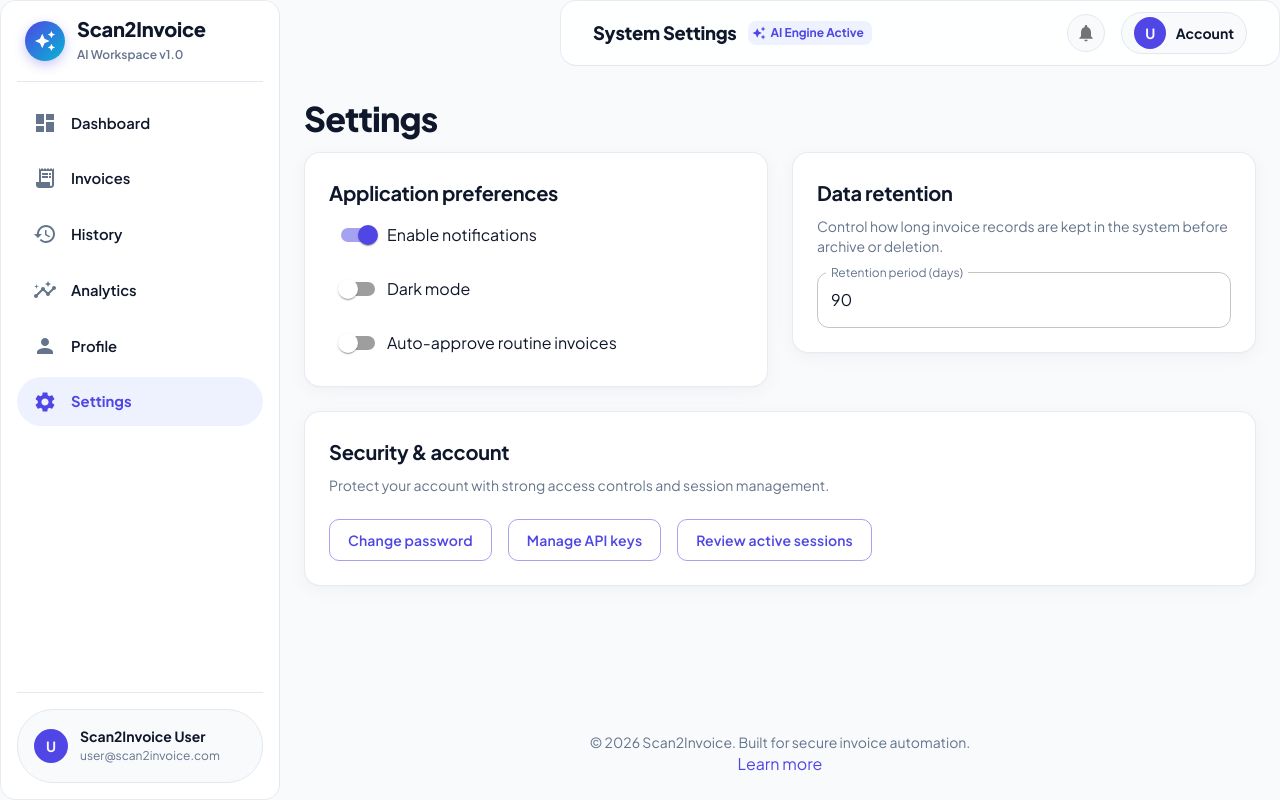
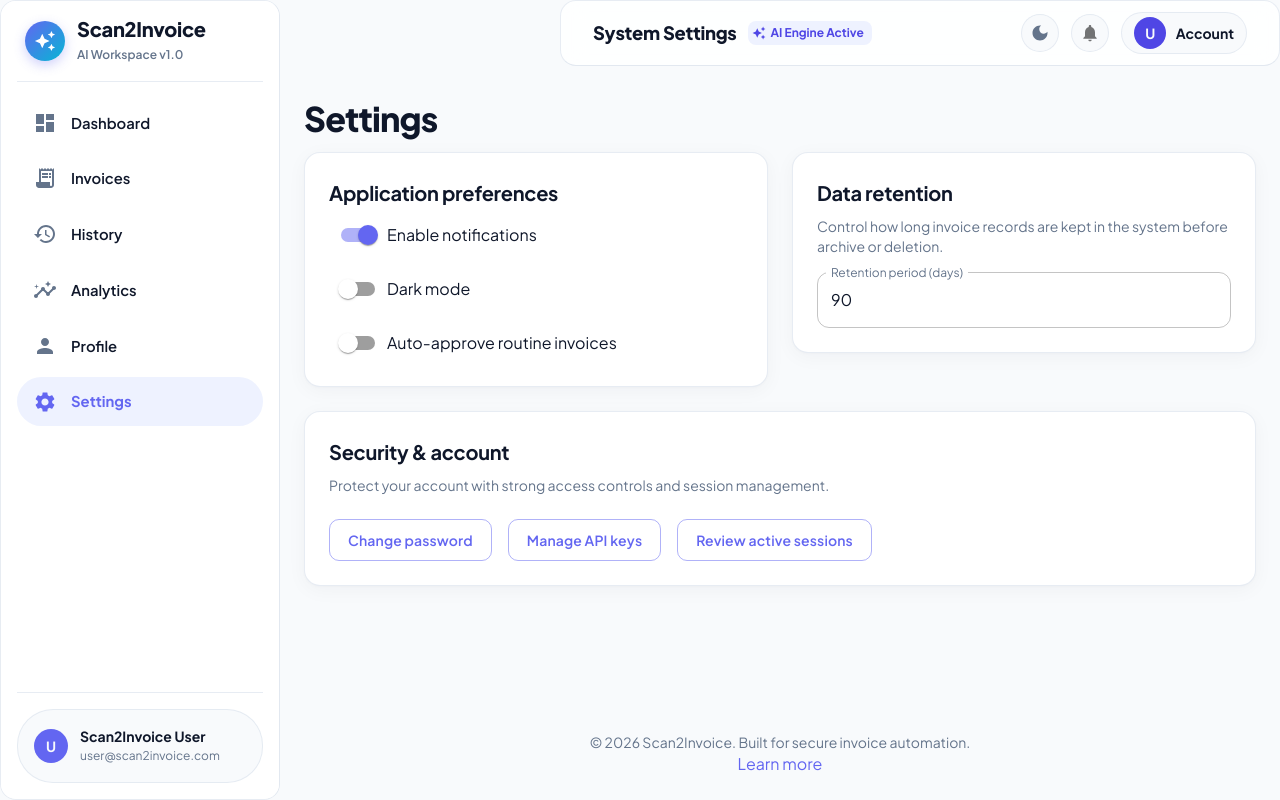
Before and after one commit to lucy02-zone/Scan2Invoice, a React (Vite) app in the folder frontend/: page /settings in a window 1280 px wide. Built offline with nearby package versions, Linux system fonts and the light colour scheme; no server answers; sample sign-in values are in the browser's storage.

Commit message:
dark mode fix

```diff
--- a/frontend/src/components/layout/AppHeader.jsx
+++ b/frontend/src/components/layout/AppHeader.jsx
@@ -6,9 +6,12 @@ import NotificationsIcon from '@mui/icons-material/Notifications';
 import LogoutIcon from '@mui/icons-material/Logout';
 import PersonIcon from '@mui/icons-material/Person';
 import AutoAwesomeIcon from '@mui/icons-material/AutoAwesome';
+import DarkModeIcon from '@mui/icons-material/DarkMode';
+import LightModeIcon from '@mui/icons-material/LightMode';
 import { useNavigate, useLocation } from 'react-router-dom';
 
 import { useAuth } from '../../contexts/AuthContext.jsx';
+import { useColorMode } from '../../theme/ThemeProvider.jsx';
 import { getDashboardStats } from '../../api/invoices.js';
 import { ROUTES } from '../../utils/constants.js';
 
@@ -23,6 +26,7 @@ const titleMap = {
 
 export function AppHeader({ onMenuClick, drawerWidth }) {
   const { user, logout } = useAuth();
+  const { mode, toggleColorMode } = useColorMode();
   const navigate = useNavigate();
   const location = useLocation();
   const [anchorEl, setAnchorEl] = useState(null);
@@ -94,9 +98,29 @@ export function AppHeader({ onMenuClick, drawerWidth }) {
           />
         </Box>
 
-        <Box sx={{ display: 'flex', alignItems: 'center', gap: 2 }}>
+        <Box sx={{ display: 'flex', alignItems: 'center', gap: 1.5 }}>
+          <Tooltip title={`Switch to ${mode === 'dark' ? 'Light' : 'Dark'} mode`}>
+            <IconButton
+              onClick={toggleColorMode}
+              sx={{
+                bgcolor: (theme) => theme.palette.mode === 'dark' ? 'rgba(255, 255, 255, 0.05)' : '#f8fafc',
+                border: '1px solid',
+                borderColor: 'divider',
+              }}
+            >
+              {mode === 'dark' ? <LightModeIcon sx={{ fontSize: 20, color: '#f59e0b' }} /> : <DarkModeIcon sx={{ fontSize: 20, color: '#64748b' }} />}
+            </IconButton>
+          </Tooltip>
+
           <Tooltip title={alertCount > 0 ? `${alertCount} invoice alerts` : 'No alerts'}>
-            <IconButton onClick={() => navigate(ROUTES.ANALYTICS)} sx={{ bgcolor: '#f8fafc', border: '1px solid #e2e8f0' }}>
+            <IconButton
+              onClick={() => navigate(ROUTES.ANALYTICS)}
+              sx={{
+                bgcolor: (theme) => theme.palette.mode === 'dark' ? 'rgba(255, 255, 255, 0.05)' : '#f8fafc',
+                border: '1px solid',
+                borderColor: 'divider',
+              }}
+            >
               <Badge badgeContent={alertCount} color="error">
                 <NotificationsIcon color="action" sx={{ fontSize: 20 }} />
               </Badge>
@@ -113,11 +137,12 @@ export function AppHeader({ onMenuClick, drawerWidth }) {
               py: 0.5,
               px: 1.5,
               borderRadius: 3,
-              bgcolor: '#f8fafc',
-              border: '1px solid #e2e8f0',
+              bgcolor: (theme) => theme.palette.mode === 'dark' ? 'rgba(255, 255, 255, 0.05)' : '#f8fafc',
+              border: '1px solid',
+              borderColor: 'divider',
               transition: 'all 0.2s ease',
               '&:hover': {
-                bgcolor: '#f1f5f9',
+                bgcolor: (theme) => theme.palette.mode === 'dark' ? 'rgba(255, 255, 255, 0.1)' : '#f1f5f9',
               },
             }}
           >
--- a/frontend/src/components/layout/Sidebar.jsx
+++ b/frontend/src/components/layout/Sidebar.jsx
@@ -1,5 +1,5 @@
 import PropTypes from 'prop-types';
-import { Drawer, Box, List, ListItemButton, ListItemIcon, ListItemText, Toolbar, Divider, Typography, Avatar, Chip } from '@mui/material';
+import { Drawer, Box, List, ListItemButton, ListItemIcon, ListItemText, Toolbar, Divider, Typography, Avatar } from '@mui/material';
 import DashboardIcon from '@mui/icons-material/Dashboard';
 import ReceiptLongIcon from '@mui/icons-material/ReceiptLong';
 import HistoryIcon from '@mui/icons-material/History';
@@ -28,30 +28,30 @@ export function Sidebar({ mobileOpen, onDrawerToggle, drawerWidth }) {
   const userInitial = (user?.full_name || user?.email || 'U').charAt(0).toUpperCase();
 
   const drawerContent = (
-    <Box sx={{ height: '100%', display: 'flex', flexDirection: 'column', bgcolor: '#ffffff' }}>
+    <Box sx={{ height: '100%', display: 'flex', flexDirection: 'column', bgcolor: 'background.paper' }}>
       {/* Brand Header */}
       <Toolbar sx={{ px: 3, py: 2, display: 'flex', alignItems: 'center', gap: 1.5 }}>
         <Avatar
           sx={{
             width: 40,
             height: 40,
-            background: 'linear-gradient(135deg, #4f46e5 0%, #06b6d4 100%)',
-            boxShadow: '0 4px 12px rgba(79, 70, 229, 0.3)',
+            background: 'linear-gradient(135deg, #6366f1 0%, #06b6d4 100%)',
+            boxShadow: '0 4px 12px rgba(99, 102, 241, 0.3)',
           }}
         >
           <AutoAwesomeIcon sx={{ fontSize: 22, color: '#ffffff' }} />
         </Avatar>
         <Box>
-          <Typography variant="h6" sx={{ fontWeight: 800, color: '#0f172a', lineHeight: 1.2 }}>
+          <Typography variant="h6" sx={{ fontWeight: 800, color: 'text.primary', lineHeight: 1.2 }}>
             Scan2Invoice
           </Typography>
-          <Typography variant="caption" sx={{ color: '#64748b', fontWeight: 600 }}>
+          <Typography variant="caption" sx={{ color: 'text.secondary', fontWeight: 600 }}>
             AI Workspace v1.0
           </Typography>
         </Box>
       </Toolbar>
 
-      <Divider sx={{ mx: 2, borderColor: '#e2e8f0' }} />
+      <Divider sx={{ mx: 2, borderColor: 'divider' }} />
 
       {/* Navigation List */}
       <List sx={{ flex: 1, px: 2, py: 2 }}>
@@ -70,22 +70,22 @@ export function Sidebar({ mobileOpen, onDrawerToggle, drawerWidth }) {
                 py: 1.2,
                 transition: 'all 0.2s ease',
                 '&.Mui-selected': {
-                  bgcolor: '#eef2ff',
-                  color: '#4f46e5',
+                  bgcolor: (theme) => theme.palette.mode === 'dark' ? 'rgba(99, 102, 241, 0.2)' : '#eef2ff',
+                  color: 'primary.main',
                   fontWeight: 700,
                   '& .MuiListItemIcon-root': {
-                    color: '#4f46e5',
+                    color: 'primary.main',
                   },
                   '&:hover': {
-                    bgcolor: '#e0e7ff',
+                    bgcolor: (theme) => theme.palette.mode === 'dark' ? 'rgba(99, 102, 241, 0.3)' : '#e0e7ff',
                   },
                 },
                 '&:hover': {
-                  bgcolor: '#f8fafc',
+                  bgcolor: (theme) => theme.palette.mode === 'dark' ? 'rgba(255, 255, 255, 0.04)' : '#f8fafc',
                 },
               }}
             >
-              <ListItemIcon sx={{ minWidth: 38, color: isSelected ? '#4f46e5' : '#64748b' }}>
+              <ListItemIcon sx={{ minWidth: 38, color: isSelected ? 'primary.main' : 'text.secondary' }}>
                 {item.icon}
               </ListItemIcon>
               <ListItemText
@@ -100,19 +100,19 @@ export function Sidebar({ mobileOpen, onDrawerToggle, drawerWidth }) {
         })}
       </List>
 
-      <Divider sx={{ mx: 2, borderColor: '#e2e8f0' }} />
+      <Divider sx={{ mx: 2, borderColor: 'divider' }} />
 
       {/* Footer User Info */}
-      <Box sx={{ p: 2, m: 2, bgcolor: '#f8fafc', borderRadius: 3, border: '1px solid #e2e8f0' }}>
+      <Box sx={{ p: 2, m: 2, bgcolor: (theme) => theme.palette.mode === 'dark' ? 'rgba(255, 255, 255, 0.03)' : '#f8fafc', borderRadius: 3, border: '1px solid', borderColor: 'divider' }}>
         <Box sx={{ display: 'flex', alignItems: 'center', gap: 1.5 }}>
-          <Avatar sx={{ width: 34, height: 34, bgcolor: '#4f46e5', fontSize: '0.875rem', fontWeight: 700 }}>
+          <Avatar sx={{ width: 34, height: 34, bgcolor: 'primary.main', fontSize: '0.875rem', fontWeight: 700 }}>
             {userInitial}
           </Avatar>
           <Box sx={{ overflow: 'hidden' }}>
-            <Typography variant="body2" sx={{ fontWeight: 700, color: '#0f172a', whiteSpace: 'nowrap', textOverflow: 'ellipsis', overflow: 'hidden' }}>
+            <Typography variant="body2" sx={{ fontWeight: 700, color: 'text.primary', whiteSpace: 'nowrap', textOverflow: 'ellipsis', overflow: 'hidden' }}>
               {user?.full_name || 'Scan2Invoice User'}
             </Typography>
-            <Typography variant="caption" sx={{ color: '#64748b', display: 'block', whiteSpace: 'nowrap', textOverflow: 'ellipsis', overflow: 'hidden' }}>
+            <Typography variant="caption" sx={{ color: 'text.secondary', display: 'block', whiteSpace: 'nowrap', textOverflow: 'ellipsis', overflow: 'hidden' }}>
               {user?.email || 'user@scan2invoice.com'}
             </Typography>
           </Box>
--- a/frontend/src/pages/DashboardPage.jsx
+++ b/frontend/src/pages/DashboardPage.jsx
@@ -64,7 +64,7 @@ export function DashboardPage() {
             <Typography variant="subtitle2" color="text.secondary" gutterBottom>
               Total Invoices
             </Typography>
-            <Typography variant="h3">{loading ? <CircularProgress size={30} /> : stats.total_invoices}</Typography>
+            <Typography variant="h3">{loading ? <CircularProgress size={30} /> : (stats?.total_invoices || 0)}</Typography>
             <Typography variant="body2" color="text.secondary" sx={{ mt: 1 }}>
               Total invoices processed with AI extraction and approval tracking.
             </Typography>
@@ -76,7 +76,7 @@ export function DashboardPage() {
             <Typography variant="subtitle2" color="text.secondary" gutterBottom>
               Processing Status
             </Typography>
-            <Typography variant="h3">{loading ? <CircularProgress size={30} /> : stats.processing + stats.uploaded}</Typography>
+            <Typography variant="h3">{loading ? <CircularProgress size={30} /> : (stats?.processing || 0) + (stats?.uploaded || 0)}</Typography>
             <Typography variant="body2" color="text.secondary" sx={{ mt: 1 }}>
               Invoices currently uploaded or being processed by the AI pipeline.
             </Typography>
@@ -88,7 +88,7 @@ export function DashboardPage() {
             <Typography variant="subtitle2" color="text.secondary" gutterBottom>
               Accuracy Alerts / Failures
             </Typography>
-            <Typography variant="h3">{loading ? <CircularProgress size={30} /> : stats.failed}</Typography>
+            <Typography variant="h3">{loading ? <CircularProgress size={30} /> : (stats?.failed || 0)}</Typography>
             <Typography variant="body2" color="text.secondary" sx={{ mt: 1 }}>
               Invoices flagged for extraction errors or low confidence.
             </Typography>
--- a/frontend/src/pages/InvoicesPage.jsx
+++ b/frontend/src/pages/InvoicesPage.jsx
@@ -18,7 +18,8 @@ import {
   IconButton,
   Tooltip,
   Card,
-  CardContent
+  CardContent,
+  Avatar
 } from '@mui/material';
 import CloudUploadIcon from '@mui/icons-material/CloudUpload';
 import VisibilityIcon from '@mui/icons-material/Visibility';
--- a/frontend/src/pages/SettingsPage.jsx
+++ b/frontend/src/pages/SettingsPage.jsx
@@ -8,14 +8,14 @@ import {
   Grid,
   TextField,
   Button,
-  Divider,
   Stack
 } from '@mui/material';
+import { useColorMode } from '../theme/ThemeProvider.jsx';
 
 export function SettingsPage() {
+  const { mode, toggleColorMode } = useColorMode();
   const [settings, setSettings] = useState({
     notifications: true,
-    darkMode: false,
     autoApprove: false,
     retentionDays: 90
   });
@@ -53,7 +53,7 @@ export function SettingsPage() {
               />
               <FormControlLabel
                 control={
-                  <Switch checked={settings.darkMode} onChange={handleToggle('darkMode')} />
+                  <Switch checked={mode === 'dark'} onChange={toggleColorMode} />
                 }
                 label="Dark mode"
               />
--- a/frontend/src/pages/auth/LoginPage.jsx
+++ b/frontend/src/pages/auth/LoginPage.jsx
@@ -1,6 +1,6 @@
 import { useState, useEffect } from 'react';
 import { useNavigate, Link as RouterLink } from 'react-router-dom';
-import { Box, Button, Card, CardContent, TextField, Typography, Link, Alert } from '@mui/material';
+import { Box, Card, CardContent, TextField, Typography, Link, Alert } from '@mui/material';
 import { LoadingButton } from '@mui/lab';
 import { useForm } from 'react-hook-form';
 
--- a/frontend/src/pages/auth/RegisterPage.jsx
+++ b/frontend/src/pages/auth/RegisterPage.jsx
@@ -1,6 +1,6 @@
 import { useState, useEffect } from 'react';
 import { useNavigate, Link as RouterLink } from 'react-router-dom';
-import { Box, Button, Card, CardContent, TextField, Typography, Link, Alert } from '@mui/material';
+import { Box, Card, CardContent, TextField, Typography, Link, Alert } from '@mui/material';
 import { LoadingButton } from '@mui/lab';
 import { useForm } from 'react-hook-form';
 
--- a/frontend/src/theme/ThemeProvider.jsx
+++ b/frontend/src/theme/ThemeProvider.jsx
@@ -1,44 +1,84 @@
+import { createContext, useContext, useState, useMemo, useCallback } from 'react';
 import PropTypes from 'prop-types';
 import { CssBaseline, ThemeProvider as MuiThemeProvider, createTheme } from '@mui/material';
 
-const theme = createTheme({
+const ColorModeContext = createContext({
+  mode: 'light',
+  toggleColorMode: () => {},
+  setMode: () => {},
+});
+
+export const useColorMode = () => useContext(ColorModeContext);
+
+export function ThemeProvider({ children }) {
+  const [mode, setModeState] = useState(() => {
+    if (typeof window !== 'undefined') {
+      const savedMode = localStorage.getItem('scan2invoice_theme_mode');
+      if (savedMode === 'dark' || savedMode === 'light') {
+        return savedMode;
+      }
+      return window.matchMedia && window.matchMedia('(prefers-color-scheme: dark)').matches ? 'dark' : 'light';
+    }
+    return 'light';
+  });
+
+  const setMode = useCallback((newMode) => {
+    setModeState(newMode);
+    if (typeof window !== 'undefined') {
+      localStorage.setItem('scan2invoice_theme_mode', newMode);
+    }
+  }, []);
+
+  const toggleColorMode = useCallback(() => {
+    setModeState((prev) => {
+      const next = prev === 'light' ? 'dark' : 'light';
+      if (typeof window !== 'undefined') {
+        localStorage.setItem('scan2invoice_theme_mode', next);
+      }
+      return next;
+    });
+  }, []);
+
+  const theme = useMemo(() => {
+    const isDark = mode === 'dark';
+    return createTheme({
       palette: {
-    mode: 'light',
+        mode,
         primary: {
-      main: '#4f46e5', // Modern Indigo
-      light: '#eef2ff',
-      dark: '#3730a3',
+          main: '#6366f1', // Modern Indigo
+          light: isDark ? '#818cf8' : '#eef2ff',
+          dark: '#4338ca',
           contrastText: '#ffffff',
         },
         secondary: {
-      main: '#0284c7', // Vibrant Sky Blue
-      light: '#e0f2fe',
+          main: '#0284c7',
+          light: isDark ? '#38bdf8' : '#e0f2fe',
           dark: '#0369a1',
         },
         success: {
           main: '#10b981',
-      light: '#d1fae5',
+          light: isDark ? 'rgba(16, 185, 129, 0.15)' : '#d1fae5',
           dark: '#047857',
         },
         warning: {
           main: '#f59e0b',
-      light: '#fef3c7',
+          light: isDark ? 'rgba(245, 158, 11, 0.15)' : '#fef3c7',
           dark: '#b45309',
         },
         error: {
           main: '#ef4444',
-      light: '#fee2e2',
+          light: isDark ? 'rgba(239, 68, 68, 0.15)' : '#fee2e2',
           dark: '#b91c1c',
         },
         background: {
-      default: '#f8fafc',
-      paper: '#ffffff',
+          default: isDark ? '#0f172a' : '#f8fafc',
+          paper: isDark ? '#1e293b' : '#ffffff',
         },
         text: {
-      primary: '#0f172a',
-      secondary: '#64748b',
+          primary: isDark ? '#f8fafc' : '#0f172a',
+          secondary: isDark ? '#94a3b8' : '#64748b',
         },
-    divider: 'rgba(226, 232, 240, 0.8)',
+        divider: isDark ? 'rgba(148, 163, 184, 0.15)' : 'rgba(226, 232, 240, 0.8)',
       },
       shape: {
         borderRadius: 12,
@@ -48,7 +88,6 @@ const theme = createTheme({
         h4: {
           fontWeight: 800,
           letterSpacing: '-0.025em',
-      color: '#0f172a',
         },
         h5: {
           fontWeight: 700,
@@ -71,12 +110,24 @@ const theme = createTheme({
         },
       },
       components: {
+        MuiCssBaseline: {
+          styleOverrides: {
+            body: {
+              backgroundColor: isDark ? '#0f172a' : '#f8fafc',
+              color: isDark ? '#f8fafc' : '#0f172a',
+              transition: 'background-color 0.2s ease, color 0.2s ease',
+            },
+          },
+        },
         MuiPaper: {
           styleOverrides: {
             root: {
               backgroundImage: 'none',
-          boxShadow: '0px 4px 20px rgba(15, 23, 42, 0.04), 0px 1px 3px rgba(15, 23, 42, 0.02)',
-          border: '1px solid rgba(226, 232, 240, 0.8)',
+              backgroundColor: isDark ? '#1e293b' : '#ffffff',
+              boxShadow: isDark
+                ? '0px 4px 20px rgba(0, 0, 0, 0.3), 0px 1px 3px rgba(0, 0, 0, 0.2)'
+                : '0px 4px 20px rgba(15, 23, 42, 0.04), 0px 1px 3px rgba(15, 23, 42, 0.02)',
+              border: isDark ? '1px solid rgba(148, 163, 184, 0.15)' : '1px solid rgba(226, 232, 240, 0.8)',
               borderRadius: 16,
             },
             elevation0: {
@@ -91,11 +142,11 @@ const theme = createTheme({
               padding: '8px 18px',
               boxShadow: 'none',
               '&:hover': {
-            boxShadow: '0px 4px 12px rgba(79, 70, 229, 0.25)',
+                boxShadow: isDark ? '0px 4px 12px rgba(99, 102, 241, 0.35)' : '0px 4px 12px rgba(79, 70, 229, 0.25)',
               },
             },
             containedPrimary: {
-          background: 'linear-gradient(135deg, #4f46e5 0%, #3b82f6 100%)',
+              background: 'linear-gradient(135deg, #6366f1 0%, #3b82f6 100%)',
             },
           },
         },
@@ -111,38 +162,52 @@ const theme = createTheme({
           styleOverrides: {
             head: {
               fontWeight: 700,
-          backgroundColor: '#f8fafc',
-          color: '#475569',
-          borderBottom: '2px solid #e2e8f0',
+              backgroundColor: isDark ? '#0f172a' : '#f8fafc',
+              color: isDark ? '#cbd5e1' : '#475569',
+              borderBottom: isDark ? '1px solid rgba(148, 163, 184, 0.15)' : '2px solid #e2e8f0',
+            },
+            body: {
+              borderBottom: isDark ? '1px solid rgba(148, 163, 184, 0.1)' : '1px solid #e2e8f0',
             },
           },
         },
         MuiDrawer: {
           styleOverrides: {
             paper: {
-          borderRight: '1px solid #e2e8f0',
-          backgroundColor: '#ffffff',
+              borderRight: isDark ? '1px solid rgba(148, 163, 184, 0.15)' : '1px solid #e2e8f0',
+              backgroundColor: isDark ? '#1e293b' : '#ffffff',
             },
           },
         },
         MuiAppBar: {
           styleOverrides: {
             root: {
-          backgroundColor: 'rgba(255, 255, 255, 0.85)',
+              backgroundColor: isDark ? 'rgba(30, 41, 59, 0.85)' : 'rgba(255, 255, 255, 0.85)',
               backdropFilter: 'blur(12px)',
-          borderBottom: '1px solid #e2e8f0',
+              borderBottom: isDark ? '1px solid rgba(148, 163, 184, 0.15)' : '1px solid #e2e8f0',
             },
           },
         },
       },
     });
+  }, [mode]);
 
-export function ThemeProvider({ children }) {
+  const value = useMemo(
+    () => ({
+      mode,
+      toggleColorMode,
+      setMode,
+    }),
+    [mode, toggleColorMode, setMode]
+  );
+
   return (
+    <ColorModeContext.Provider value={value}>
       <MuiThemeProvider theme={theme}>
         <CssBaseline />
         {children}
       </MuiThemeProvider>
+    </ColorModeContext.Provider>
   );
 }
 
```
Also changed, not shown: frontend/src/pages/AnalyticsPage.jsx (+6 -11 lines), 1 other file (tests, documents, lock files or other folders). Lines whose indentation alone changed are shown as unchanged.
